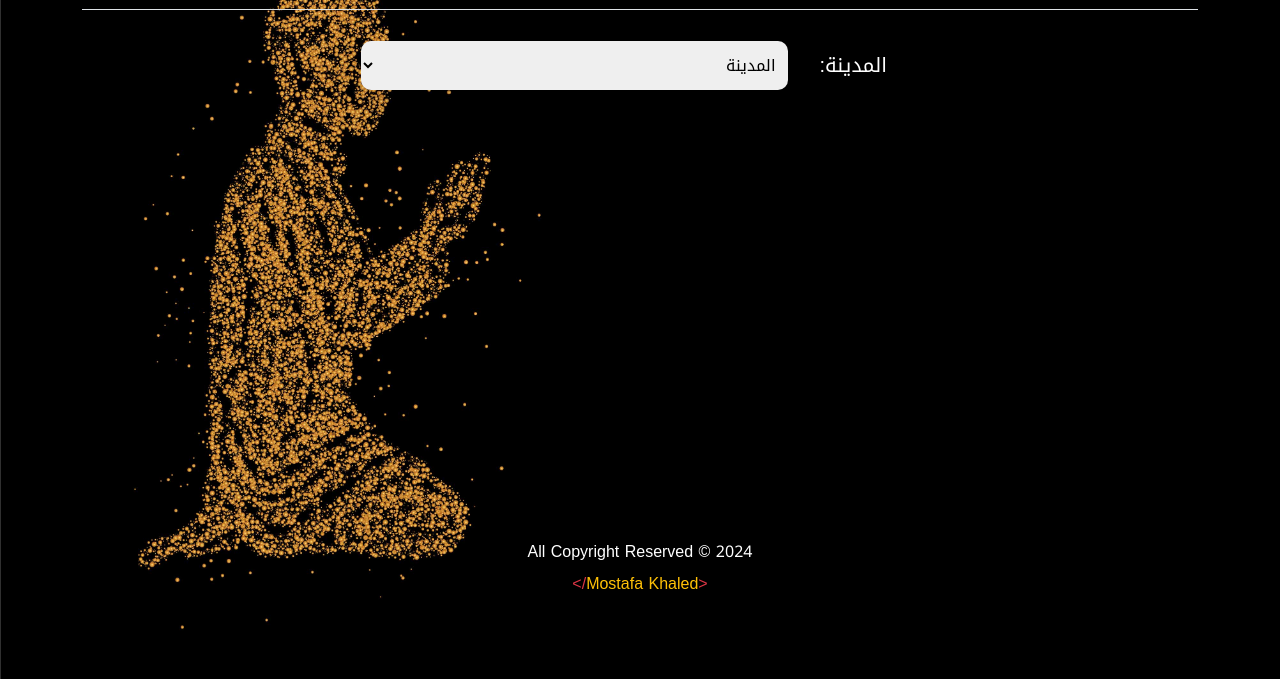
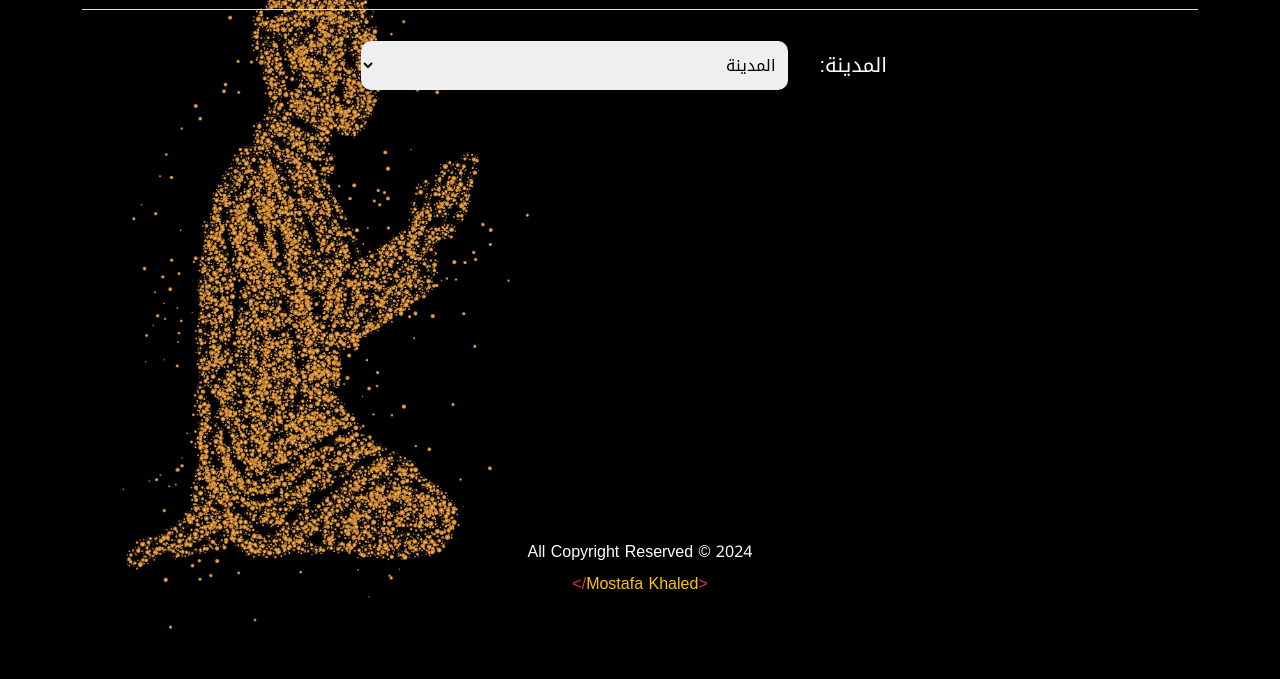
Before and after one commit to M0stafa-Khaled/Prayer-Timings, a plain HTML site: page index.html in a window 1280 px wide. Shown: the part 121-800 px from the top of the page. Drawn offline with Linux system fonts and the light colour scheme.

Commit message:
fix error in background

```diff
--- a/css/style.css
+++ b/css/style.css
@@ -10,7 +10,6 @@ body {
   background-repeat: no-repeat;
   background-position: 15%;
   background-size: cover;
-  background-position: left;
   color: white;
   min-height: 100vh;
 }
```
